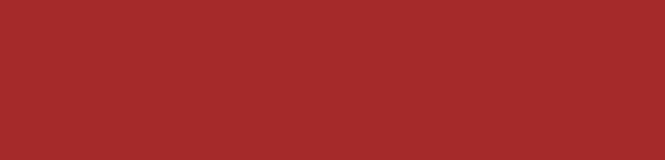
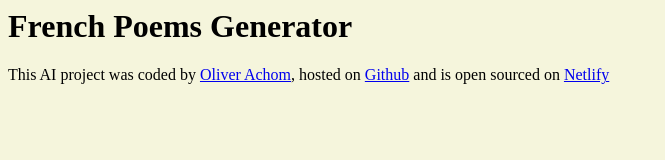
Before and after one commit to mercyachom/French-poem-generator, a plain HTML site: page index.html in a window 1280 px wide. Shown: the whole page, without its empty margins (0-665 px from the left). Drawn offline with Linux system fonts and the light colour scheme.

Commit message:
added footer

```diff
--- a/index.html
+++ b/index.html
@@ -6,6 +6,23 @@
     <link rel="stylesheet" href="src/index.css" />
   </head>
   <body>
+    <h1>French Poems Generator</h1>
+
+    <footer>
+      This AI project was coded by
+      <a href="https://github.com/mercyachom" target="_blank"> Oliver Achom</a>,
+      hosted on
+      <a
+        href="https://github.com/mercyachom/French-poem-generator"
+        target="_blank"
+      >
+        Github</a
+      >
+      and is open sourced on
+      <a href="https://frenchpoemsgenerator.netlify.app/" target="_blank">
+        Netlify</a
+      >
+    </footer>
     <script src="src/index.js"></script>
   </body>
 </html>
--- a/src/index.css
+++ b/src/index.css
@@ -1,3 +1,3 @@
 body {
-  background: brown;
+  background: beige;
 }
```
